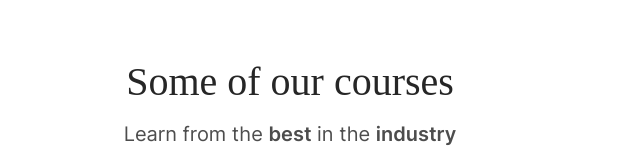
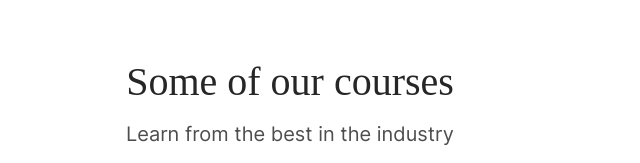
Before and after one commit to rahul-crayond-co/skillpedia, a plain HTML site: page index.html in a window 1280 px wide. Shown: the part 1066-1229 px from the top of the page, 350-990 px from the left. Drawn offline with Linux system fonts and the light colour scheme; a web font is replaced by a local one.

Commit message:
refactor: :recycle: content changes done

```diff
--- a/index.html
+++ b/index.html
@@ -88,7 +88,7 @@
     <div class="courses">
       <h1 class="heading">Some of our courses</h1>
       <h3 class="sub-heading">
-        Learn from the <span>best</span> in the <span>industry</span>
+        Learn from the best in the industry</span>
       </h3>
       <div class="course-wrapper">
         <div class="owl-carousel owl-theme owl-loaded"></div>
```
